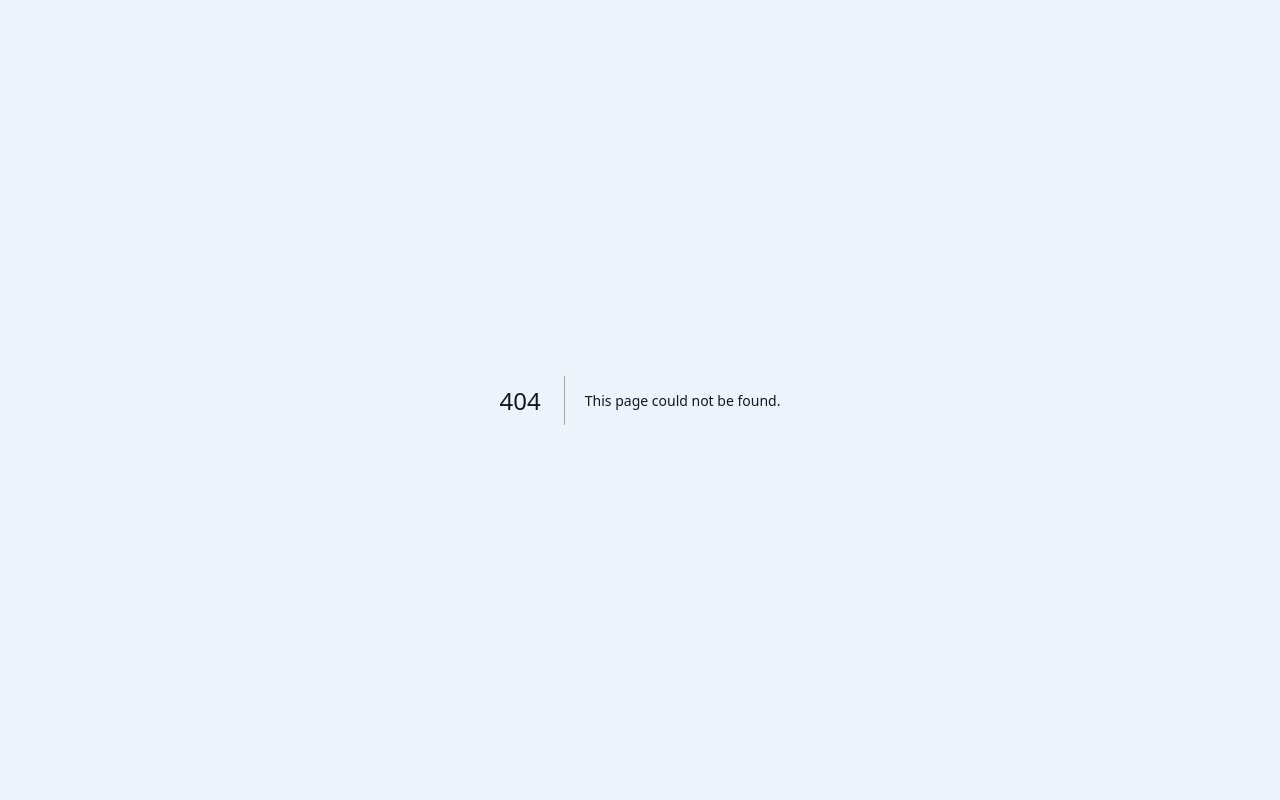
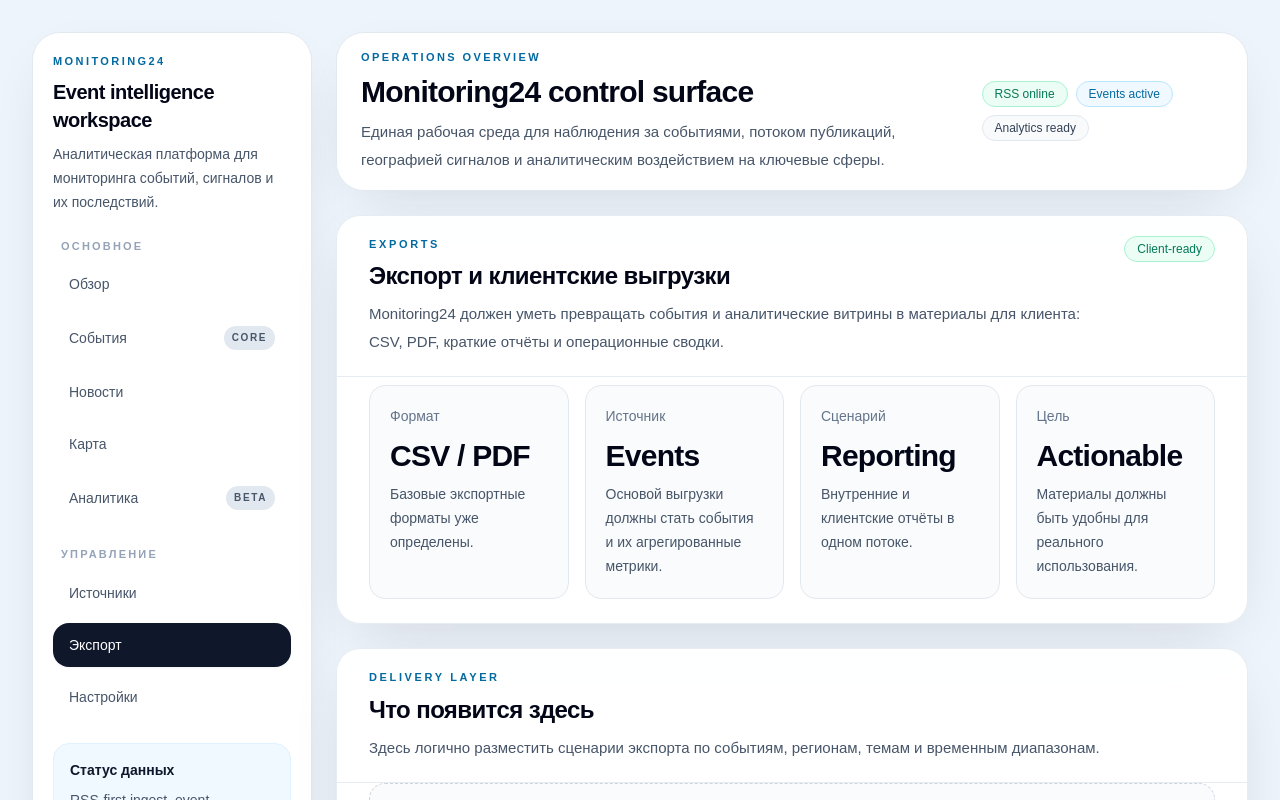
Before and after one commit to WolfRain007/monitoring24-app, a Next.js app: page /exports in a window 1280 px wide. Before the commit this address had no page. Shown: the top 800 px of the page. Built offline with nearby package versions, Linux system fonts and the light colour scheme; no server answers.

Commit message:
Create page.tsxкуеук

```diff
--- /dev/null
+++ b/app/exports/page.tsx
@@ -0,0 +1,60 @@
+import { AppShell } from "@/components/layout/app-shell";
+import { EmptyState } from "@/components/ui/empty-state";
+import { MetricCard } from "@/components/ui/metric-card";
+import { Panel } from "@/components/ui/panel";
+import { SectionHeader } from "@/components/ui/section-header";
+import { StatusBadge } from "@/components/ui/status-badge";
+
+export default function ExportsPage() {
+  return (
+    <AppShell>
+      <Panel className="overflow-hidden">
+        <SectionHeader
+          eyebrow="Exports"
+          title="Экспорт и клиентские выгрузки"
+          description="Monitoring24 должен уметь превращать события и аналитические витрины в материалы для клиента: CSV, PDF, краткие отчёты и операционные сводки."
+          action={<StatusBadge label="Client-ready" tone="success" />}
+        />
+
+        <div className="grid gap-4 px-6 pb-6 pt-2 sm:px-8 lg:grid-cols-4">
+          <MetricCard
+            label="Формат"
+            value="CSV / PDF"
+            hint="Базовые экспортные форматы уже определены."
+          />
+          <MetricCard
+            label="Источник"
+            value="Events"
+            hint="Основой выгрузки должны стать события и их агрегированные метрики."
+          />
+          <MetricCard
+            label="Сценарий"
+            value="Reporting"
+            hint="Внутренние и клиентские отчёты в одном потоке."
+          />
+          <MetricCard
+            label="Цель"
+            value="Actionable"
+            hint="Материалы должны быть удобны для реального использования."
+          />
+        </div>
+      </Panel>
+
+      <Panel className="overflow-hidden">
+        <SectionHeader
+          eyebrow="Delivery layer"
+          title="Что появится здесь"
+          description="Здесь логично разместить сценарии экспорта по событиям, регионам, темам и временным диапазонам."
+        />
+
+        <div className="px-6 pb-6 sm:px-8">
+          <EmptyState
+            eyebrow="Export backlog"
+            title="Экспорт пока не подключён"
+            description="Следующим шагом сюда можно добавить кнопки формирования CSV/PDF и историю экспортных задач."
+          />
+        </div>
+      </Panel>
+    </AppShell>
+  );
+}
```
